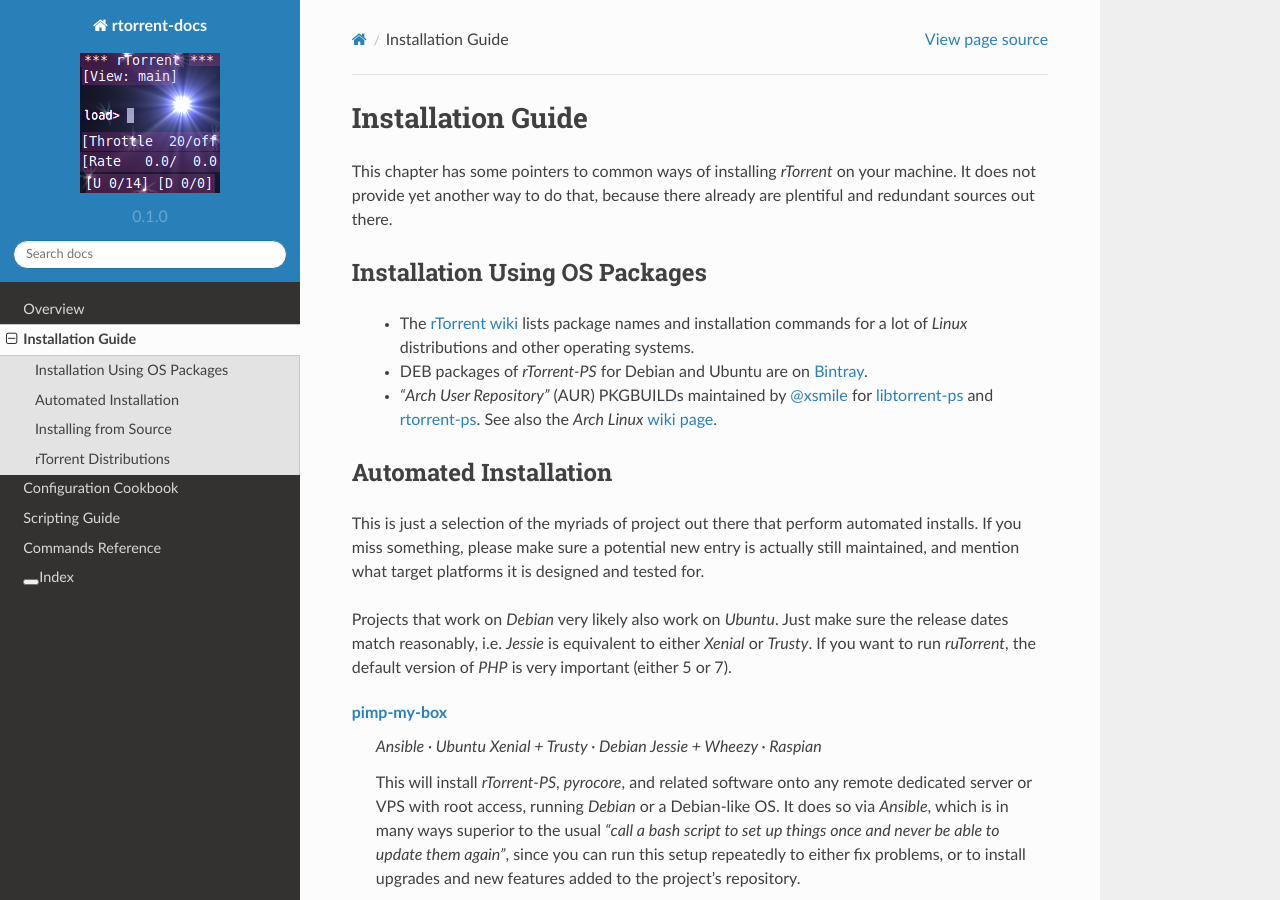
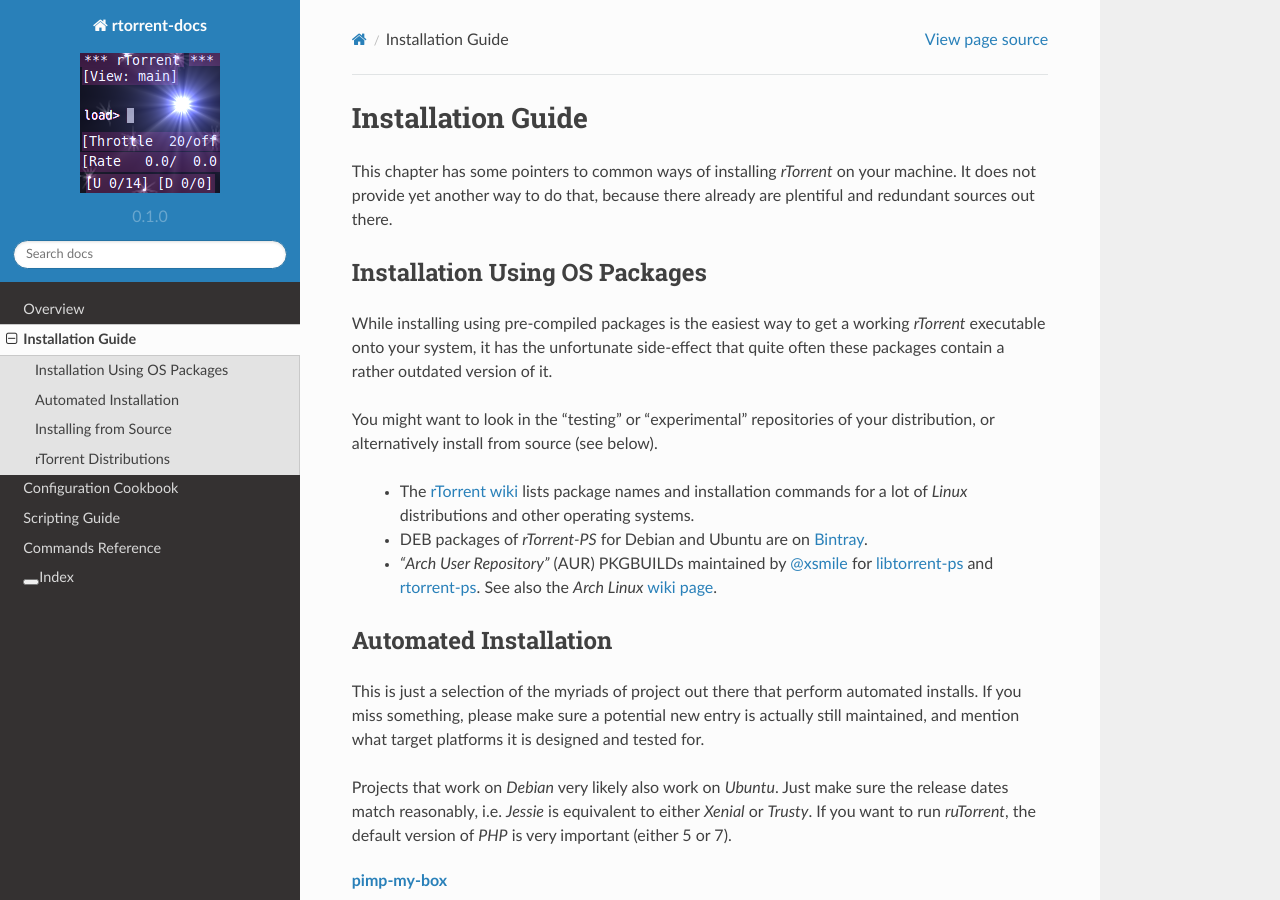
Before and after one commit to rtorrent-community/rtorrent-docs, a Sphinx documentation site: the page built from docs/installation.rst, in a window 1280 px wide and 900 px high. Built offline with Sphinx 7.4.7 and the Read the Docs theme 2.0.0, drawn with Linux system fonts in a browser that asks for light colours.

Commit message:
small intro to OS package installs

```diff
--- a/docs/installation.rst
+++ b/docs/installation.rst
@@ -8,6 +8,14 @@
 
 Installation Using OS Packages
 ------------------------------
+
+While installing using pre-compiled packages is the easiest way
+to get a working *rTorrent* executable onto your system,
+it has the unfortunate side-effect that quite often these packages
+contain a rather outdated version of it.
+
+You might want to look in the “testing” or “experimental” repositories
+of your distribution, or alternatively install from source (see below).
 
  * The `rTorrent wiki <https://github.com/rakshasa/rtorrent/wiki#packages>`_ lists package names and installation commands for a lot of *Linux* distributions and other operating systems.
  * DEB packages of *rTorrent-PS* for Debian and Ubuntu are on `Bintray <https://bintray.com/pyroscope/rtorrent-ps/rtorrent-ps/>`_.
```
